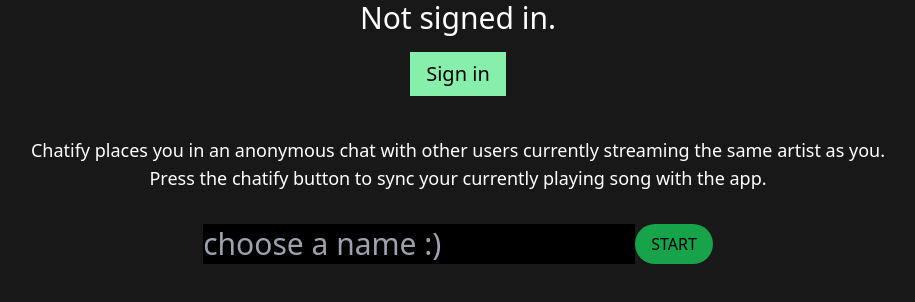
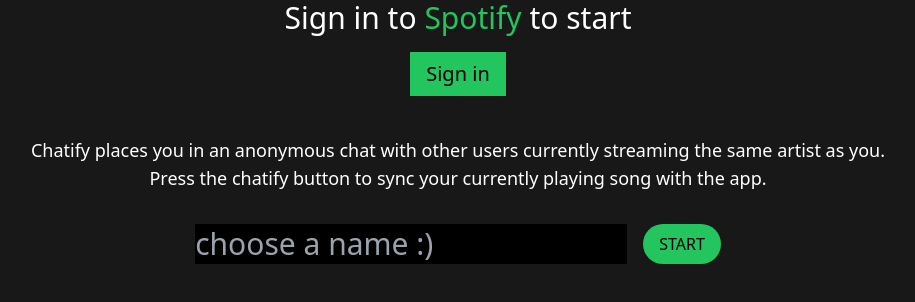
Before and after one commit to chronoshivt/chatifymono, a Next.js app in the folder client/: page / in a window 1280 px wide. Shown: the top 302 px of the page, without its empty margins (182-1097 px from the left). Built offline with nearby package versions, Linux system fonts and the light colour scheme; no server answers; what color-hash would draw is missing.

Commit message:
Changed Button Colors

```diff
--- a/client/pages/index.tsx
+++ b/client/pages/index.tsx
@@ -58,7 +58,7 @@
           <button className="text-xl bg-green-300 text-black px-4 py-2 m-4" onClick={() => signOut()}>Sign out</button>
           </p>
           <br />
-          <p className="text-white text-center text-lg">Chatify places you
+          <p className="text-red text-center text-lg">Chatify places you
           in an anonymous chat with other users currently
           streaming the same artist as you.
           <br />
@@ -79,11 +79,11 @@
       )}
       {!session && (
         <>
-        <p className="text-3xl text-white text-center">
+        <p className="text-3xl text-white text-center cursor-default">
 
 {/* @ts-ignore */}
-Not signed in. <br />
-<button className="text-xl bg-green-300 text-black px-4 py-2 m-4" onClick={() => signIn()}>Sign in</button>
+Sign in to <span className="text-green-500">Spotify</span> to start <br />
+<button className="text-xl bg-green-500 text-black px-4 py-2 m-4 hover:bg-green-300 hover:scale-110 transition duration-200 ease-out" onClick={() => signIn()}>Sign in</button>
 </p>
 <br />
 <p className="text-white text-center text-lg">Chatify places you
@@ -104,7 +104,7 @@
             ref={usernameRef}
           />
           <button
-            className="rounded-full bg-green-600 px-4 py-2"
+            className="rounded-full bg-green-500 px-4 py-2 hover:bg-green-300 hover:scale-110 transition duration-200 ease-out ml-4"
             onClick={handleSetUsername}
           >
             START
```
